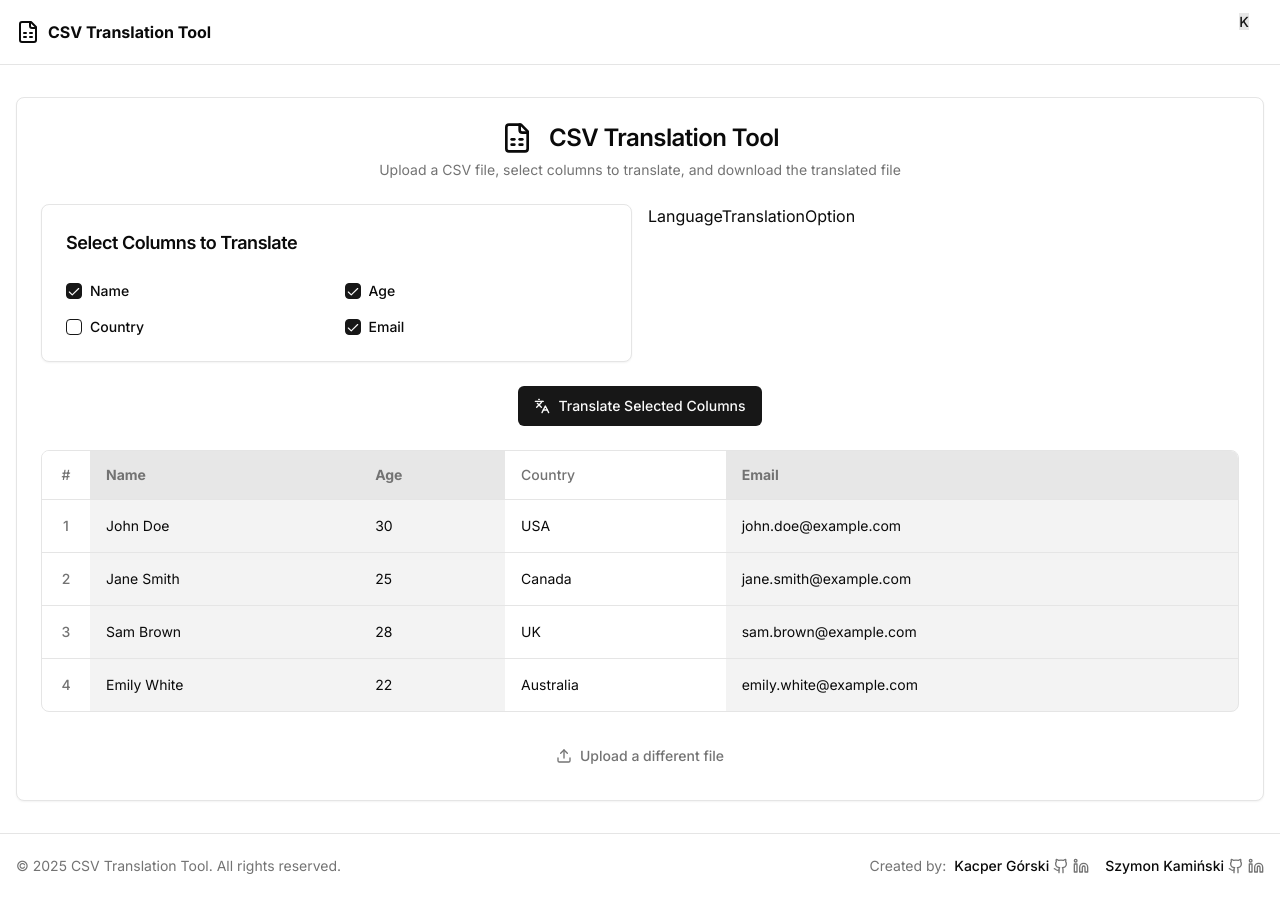
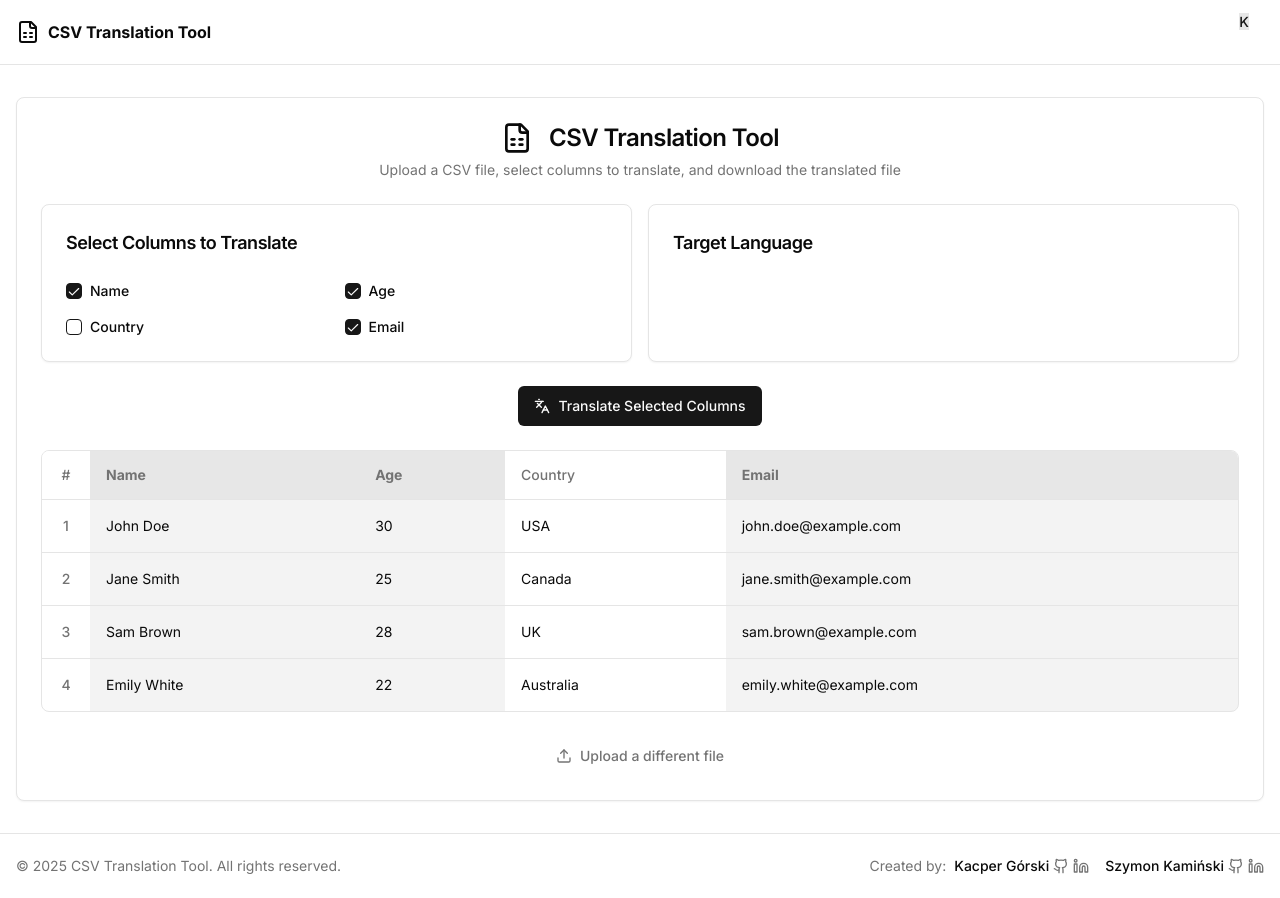
Before and after one commit to Kerciu/csv-translation-tool, a Next.js app in the folder src/client/: page /dashboard in a window 1280 px wide. Built offline with nearby package versions, Linux system fonts and the light colour scheme.

Commit message:
created card structure for language translation option

```diff
--- a/src/client/components/language-translation-option.tsx
+++ b/src/client/components/language-translation-option.tsx
@@ -1,4 +1,5 @@
 import React from 'react'
+import { Card, CardContent, CardHeader, CardTitle } from './ui/card'
 
 interface LanguageTranslationOptionProps {
     selectedColumnsCount: number
@@ -8,7 +9,15 @@ interface LanguageTranslationOptionProps {
 
 const LanguageTranslationOption = ({ selectedColumnsCount, targetLanguage, onLanguageChange }: LanguageTranslationOptionProps) => {
   return (
-    <div>LanguageTranslationOption</div>
+    <Card>
+      <CardHeader>
+        <CardTitle className='text-lg'>Target Language</CardTitle>
+      </CardHeader>
+
+      <CardContent>
+
+      </CardContent>
+    </Card>
   )
 }
 
```
